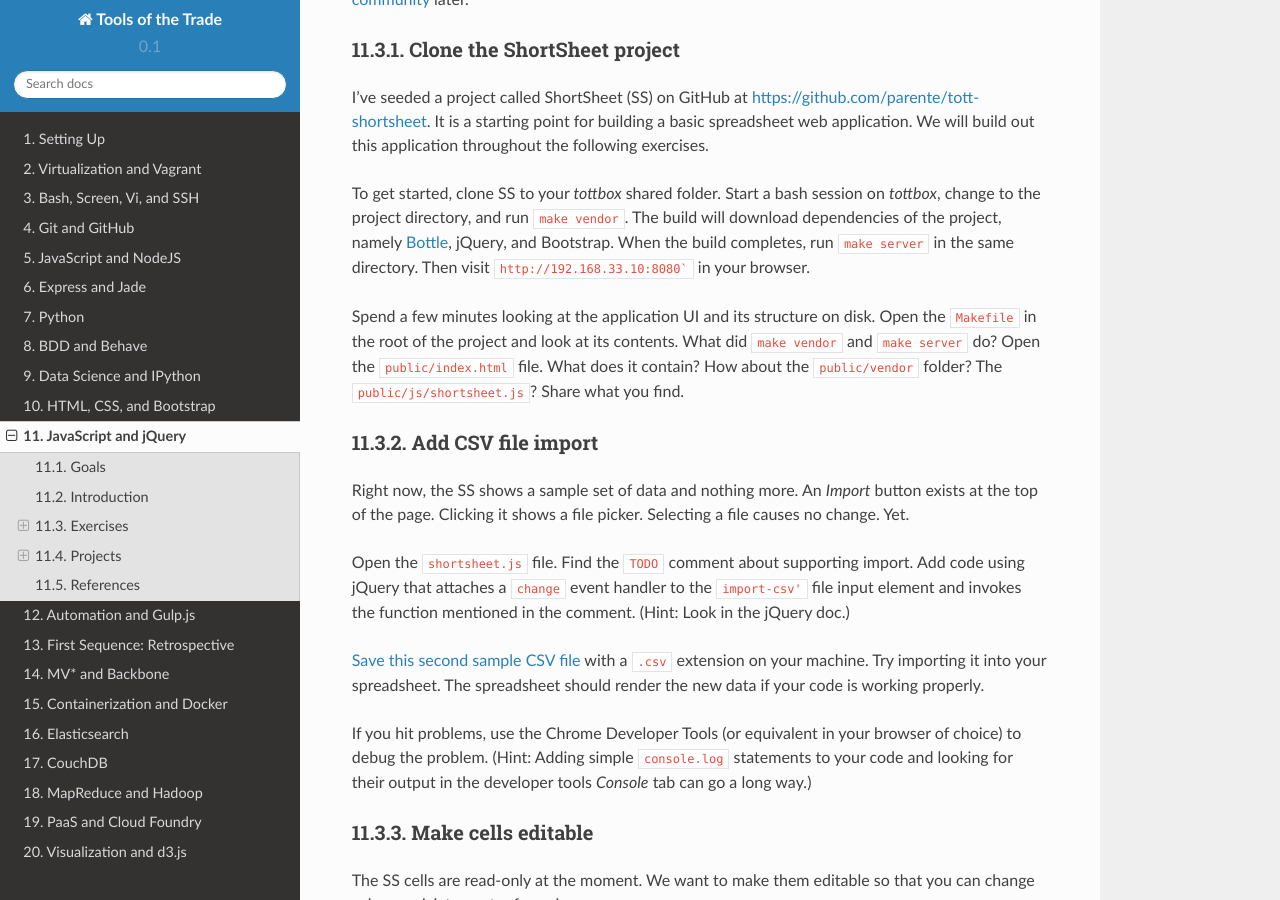
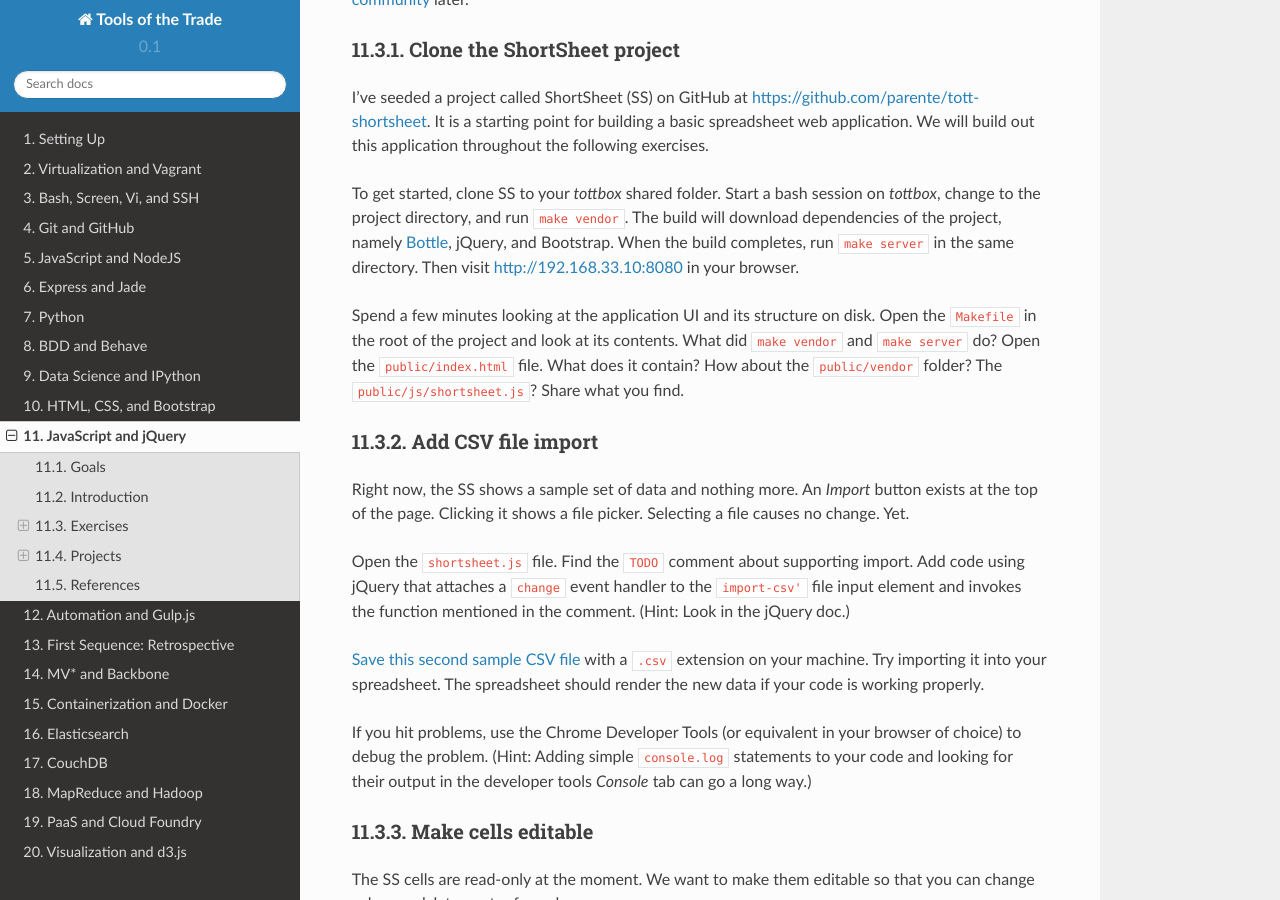
Before and after one commit to parente/tott, a Sphinx documentation site: the page built from doc/sessions/jquery.rst, in a window 1280 px wide and 900 px high, scrolled down 1325 px. Built offline with Sphinx 7.4.7 and the Read the Docs theme 2.0.0, drawn with Linux system fonts in a browser that asks for light colours.

Commit message:
Fix URL quoting

````diff
--- a/doc/sessions/jquery.rst
+++ b/doc/sessions/jquery.rst
@@ -49,7 +49,7 @@ Clone the ShortSheet project
 
 I've seeded a project called ShortSheet (SS) on GitHub at https://github.com/parente/tott-shortsheet. It is a starting point for building a basic spreadsheet web application. We will build out this application throughout the following exercises.
 
-To get started, clone SS to your *tottbox* shared folder. Start a bash session on *tottbox*, change to the project directory, and run ``make vendor``. The build will download dependencies of the project, namely Bottle_, jQuery, and Bootstrap. When the build completes, run ``make server`` in the same directory. Then visit ``http://192.168.33.10:8080``` in your browser.
+To get started, clone SS to your *tottbox* shared folder. Start a bash session on *tottbox*, change to the project directory, and run ``make vendor``. The build will download dependencies of the project, namely Bottle_, jQuery, and Bootstrap. When the build completes, run ``make server`` in the same directory. Then visit http://192.168.33.10:8080 in your browser.
 
 Spend a few minutes looking at the application UI and its structure on disk. Open the ``Makefile`` in the root of the project and look at its contents. What did ``make vendor`` and ``make server`` do? Open the ``public/index.html`` file. What does it contain? How about the ``public/vendor`` folder? The ``public/js/shortsheet.js``? Share what you find.
 
````
